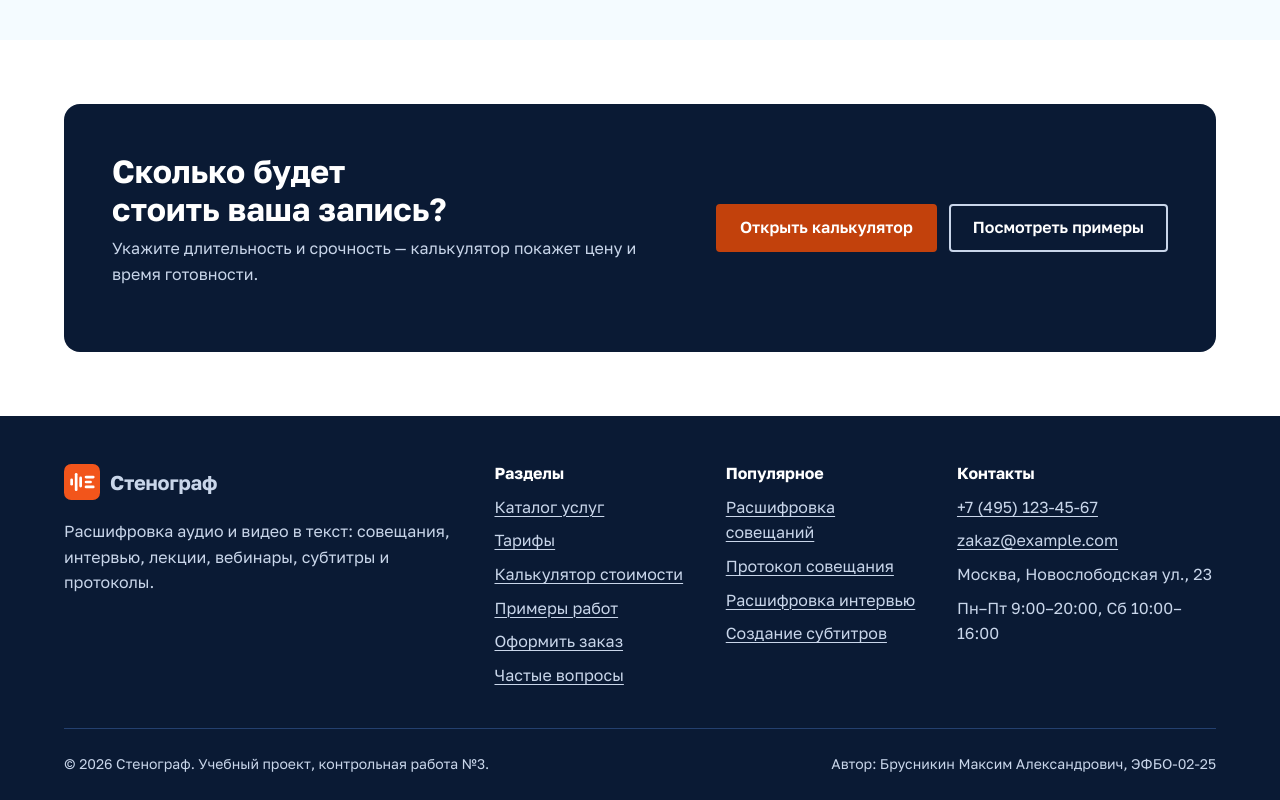
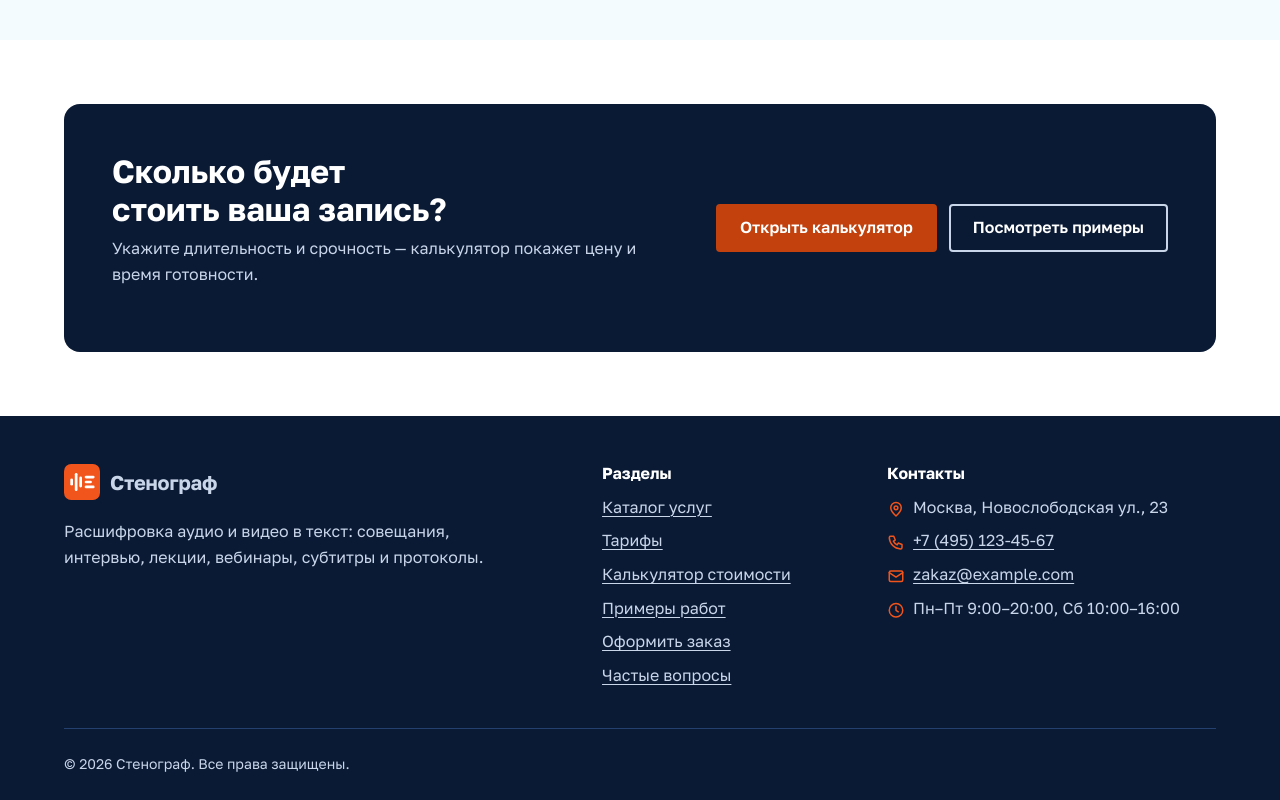
Before and after one commit to skylongg/kr3-responsive-shop, a plain HTML site: page index.html in a window 1280 px wide. Shown: the part 4037-4837 px from the top of the page. Drawn offline with Linux system fonts and the light colour scheme.

Commit message:
feat: update footer and contacts, add Yandex map

```diff
--- a/css/responsive.css
+++ b/css/responsive.css
@@ -369,7 +369,7 @@
   }
 
   .site-footer__grid {
-    grid-template-columns: 2fr 1fr 1fr 1.3fr;
+    grid-template-columns: 2fr 1fr 1.3fr;
   }
 }
 
--- a/css/style.css
+++ b/css/style.css
@@ -2510,10 +2510,12 @@ select.field__input {
   margin: var(--space-5) 0 0;
 }
 
-.map img {
+.map iframe {
+  display: block;
   width: 100%;
+  height: 400px;
+  border: 1px solid var(--c-border);
   border-radius: var(--radius-m);
-  border: 1px solid var(--c-border);
 }
 
 .map figcaption {
@@ -2578,6 +2580,18 @@ select.field__input {
 
 .site-footer__list li {
   margin-bottom: var(--space-2);
+}
+
+.site-footer__contacts li {
+  display: flex;
+  gap: var(--space-2);
+}
+
+/* Иконки контактов в подвале */
+.site-footer__icon {
+  flex: none;
+  margin-top: 3px;
+  color: var(--c-brand);
 }
 
 .site-footer a {
@@ -2616,7 +2630,8 @@ select.field__input {
   color: var(--c-on-dark);
   text-decoration: none;
   background: var(--c-accent);
-  border-radius: 50%;
+  border: 2px solid var(--c-on-dark);
+  border-radius: var(--radius-m);
   box-shadow: var(--shadow-m);
   opacity: 0;
   visibility: hidden;
--- a/index.html
+++ b/index.html
@@ -415,36 +415,26 @@
         </ul>
       </nav>
 
-      <div>
-        <h2 class="site-footer__title">Популярное</h2>
-        <ul class="site-footer__list">
-          <li><a href="product.html?id=meetings">Расшифровка совещаний</a></li>
-          <li><a href="product.html?id=protocols">Протокол совещания</a></li>
-          <li><a href="product.html?id=interviews">Расшифровка интервью</a></li>
-          <li><a href="product.html?id=subtitles">Создание субтитров</a></li>
-        </ul>
-      </div>
 
       <div>
         <h2 class="site-footer__title">Контакты</h2>
-        <ul class="site-footer__list">
-          <li><a href="tel:+74951234567">+7 (495) 123-45-67</a></li>
-          <li><a href="mailto:zakaz@example.com">zakaz@example.com</a></li>
-          <li>Москва, Новослободская ул., 23</li>
-          <li>Пн–Пт 9:00–20:00, Сб 10:00–16:00</li>
+        <ul class="site-footer__list site-footer__contacts">
+          <li><svg class="site-footer__icon" width="18" height="18" viewBox="0 0 24 24" fill="none" stroke="currentColor" stroke-width="2" stroke-linecap="round" stroke-linejoin="round" aria-hidden="true"><path d="M12 21s-7-6.2-7-11a7 7 0 0 1 14 0c0 4.8-7 11-7 11z"/><circle cx="12" cy="10" r="2.5"/></svg>Москва, Новослободская ул., 23</li>
+          <li><svg class="site-footer__icon" width="18" height="18" viewBox="0 0 24 24" fill="none" stroke="currentColor" stroke-width="2" stroke-linecap="round" stroke-linejoin="round" aria-hidden="true"><path d="M5 4h4l2 5-2.5 1.5a11 11 0 0 0 5 5L15 13l5 2v4a2 2 0 0 1-2 2A16 16 0 0 1 3 6a2 2 0 0 1 2-2"/></svg><a href="tel:+74951234567">+7 (495) 123-45-67</a></li>
+          <li><svg class="site-footer__icon" width="18" height="18" viewBox="0 0 24 24" fill="none" stroke="currentColor" stroke-width="2" stroke-linecap="round" stroke-linejoin="round" aria-hidden="true"><rect x="3" y="5" width="18" height="14" rx="2"/><path d="M3 7l9 6 9-6"/></svg><a href="mailto:zakaz@example.com">zakaz@example.com</a></li>
+          <li><svg class="site-footer__icon" width="18" height="18" viewBox="0 0 24 24" fill="none" stroke="currentColor" stroke-width="2" stroke-linecap="round" stroke-linejoin="round" aria-hidden="true"><circle cx="12" cy="12" r="9"/><path d="M12 7v5l3 2"/></svg>Пн–Пт 9:00–20:00, Сб 10:00–16:00</li>
         </ul>
       </div>
     </div>
 
     <div class="site-footer__bottom">
-      <p>© <span data-year>2026</span> Стенограф. Учебный проект, контрольная работа №3.</p>
-      <p>Автор: Брусникин Максим Александрович, ЭФБО-02-25</p>
+      <p>© <span data-year>2026</span> Стенограф. Все права защищены.</p>
     </div>
   </div>
 </footer>
 
 <a class="back-to-top" href="#top">
-  <svg width="22" height="22" viewBox="0 0 24 24" fill="none" stroke="currentColor" stroke-width="2.5" stroke-linecap="round" stroke-linejoin="round" aria-hidden="true"><path d="M12 19V5"/><path d="M5 12l7-7 7 7"/></svg>
+  <svg width="24" height="24" viewBox="0 0 24 24" fill="none" stroke="currentColor" stroke-width="2.5" stroke-linecap="round" stroke-linejoin="round" aria-hidden="true"><path d="M5 4h14"/><path d="M12 20V9"/><path d="M7 13l5-5 5 5"/></svg>
   <span class="visually-hidden">Наверх</span>
 </a>
 </body>
```
Also changed, not shown: catalog.html (+7 -17 lines), contacts.html (+15 -24 lines), examples.html (+7 -17 lines), order.html (+7 -18 lines), product.html (+7 -17 lines), tariffs.html (+7 -17 lines), images/map.svg (deleted), 1 other file.
